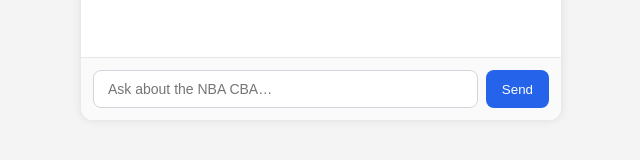
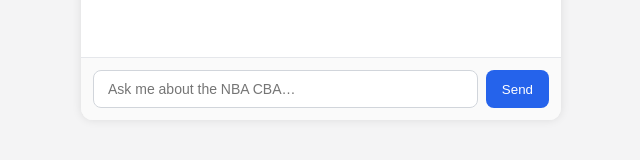
Before and after one commit to MitchDotCom/nba-cba-assistant, a Next.js app: page /embed in a window 1280 px wide. Shown: the part 648-808 px from the top of the page, without its empty margins (319-959 px from the left). Built offline with nearby package versions, Linux system fonts and the light colour scheme.

Commit message:
Update embed.js

```diff
--- a/pages/embed.js
+++ b/pages/embed.js
@@ -108,7 +108,7 @@
                   fontStyle: "italic",
                 }}
               >
-                Assistant is typing…
+                Assistant is reviewing the CBA… One moment.
               </div>
             )}
             <div ref={messagesEndRef} />
@@ -132,7 +132,7 @@
               }}
               value={input}
               onChange={(e) => setInput(e.target.value)}
-              placeholder="Ask about the NBA CBA…"
+              placeholder="Ask me about the NBA CBA…"
             />
             <button
               type="submit"
```
